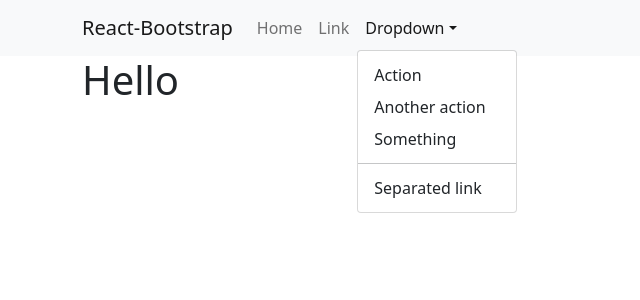
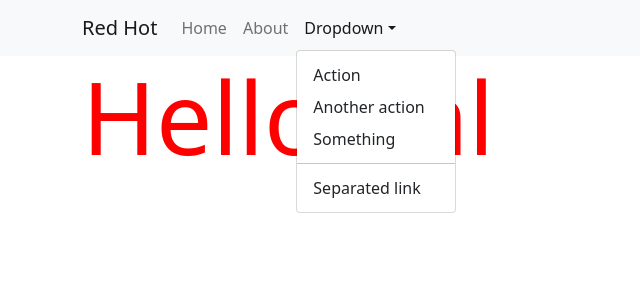
Before and after one commit to BallPanupan/redhot, a Next.js app: page / in a window 1280 px wide. Both pictures are taken after a click on the button "Dropdown". Shown: the top 300 px of the page, without its empty margins (0-640 px from the left). Built offline with nearby package versions, Linux system fonts and the light colour scheme.

Commit message:
update layout

```diff
--- /dev/null
+++ b/components/NavbarMenu.js
@@ -0,0 +1,26 @@
+import { Navbar, Nav, NavDropdown, Container } from "react-bootstrap";
+function NavbarMenu() {
+    return (
+        <Navbar bg="light" expand="lg">
+            <Container>
+                <Navbar.Brand href="#home">Red Hot</Navbar.Brand>
+                <Navbar.Toggle aria-controls="basic-navbar-nav" />
+                <Navbar.Collapse id="basic-navbar-nav">
+                <Nav className="me-auto">
+                <Nav.Link href="/">Home</Nav.Link>
+                <Nav.Link href="/about">About</Nav.Link>
+                <NavDropdown title="Dropdown" id="basic-nav-dropdown">
+                <NavDropdown.Item href="#action/3.1">Action</NavDropdown.Item>
+                <NavDropdown.Item href="#action/3.2">Another action</NavDropdown.Item>
+                <NavDropdown.Item href="#action/3.3">Something</NavDropdown.Item>
+                <NavDropdown.Divider />
+                <NavDropdown.Item href="#action/3.4">Separated link</NavDropdown.Item>
+                </NavDropdown>
+                </Nav>
+                </Navbar.Collapse>
+            </Container>
+        </Navbar>
+    );
+  }
+
+  export default NavbarMenu;
--- a/pages/_app.js
+++ b/pages/_app.js
@@ -1,8 +1,10 @@
 import 'bootstrap/dist/css/bootstrap.min.css';
-import '../styles/components.scss'
+import '../styles/index.scss'
 
 function MyApp({ Component, pageProps }) {
-    return <div className="xxxxx"><Component {...pageProps} /></div>
+    return (
+        <Component {...pageProps} />
+    )
 }
 
 export default MyApp
--- a/pages/index.js
+++ b/pages/index.js
@@ -1,36 +1,23 @@
-import { Container, Navbar, Nav, NavDropdown} from "react-bootstrap";
+import { Container} from "react-bootstrap";
+import NavbarMenu from "../components/NavbarMenu";
 
+import Head from 'next/head';
+import Link from 'next/link';
 
 export default function Home() {
   return (
     <>
-      <Navbar bg="light" expand="lg">
-        <Container>
-          <Navbar.Brand href="#home">React-Bootstrap</Navbar.Brand>
-          <Navbar.Toggle aria-controls="basic-navbar-nav" />
-          <Navbar.Collapse id="basic-navbar-nav">
-          <Nav className="me-auto">
-          <Nav.Link href="#home">Home</Nav.Link>
-          <Nav.Link href="#link">Link</Nav.Link>
-          <NavDropdown title="Dropdown" id="basic-nav-dropdown">
-          <NavDropdown.Item href="#action/3.1">Action</NavDropdown.Item>
-          <NavDropdown.Item href="#action/3.2">Another action</NavDropdown.Item>
-          <NavDropdown.Item href="#action/3.3">Something</NavDropdown.Item>
-          <NavDropdown.Divider />
-          <NavDropdown.Item href="#action/3.4">Separated link</NavDropdown.Item>
-          </NavDropdown>
-          </Nav>
-          </Navbar.Collapse>
-        </Container>
-      </Navbar>
+      <NavbarMenu/>
 
-    <Container>
-    {/* nav-menu */}
+      <Container>
+        <div className="content-header">
+          <h1>Hello Kal</h1>
+        </div>
 
 
 
-    <h1>Hello</h1>
-    </Container>
+
+      </Container>
     </>
   );
 }
--- /dev/null
+++ b/styles/index.scss
@@ -0,0 +1,6 @@
+.content-header {
+    h1 {
+        color: red;
+        font-size: 100px;
+    }
+}
```
Also changed, not shown: pages/about.js (+10 -3 lines), page_layout.webp (added), styles/components.scss (deleted).
